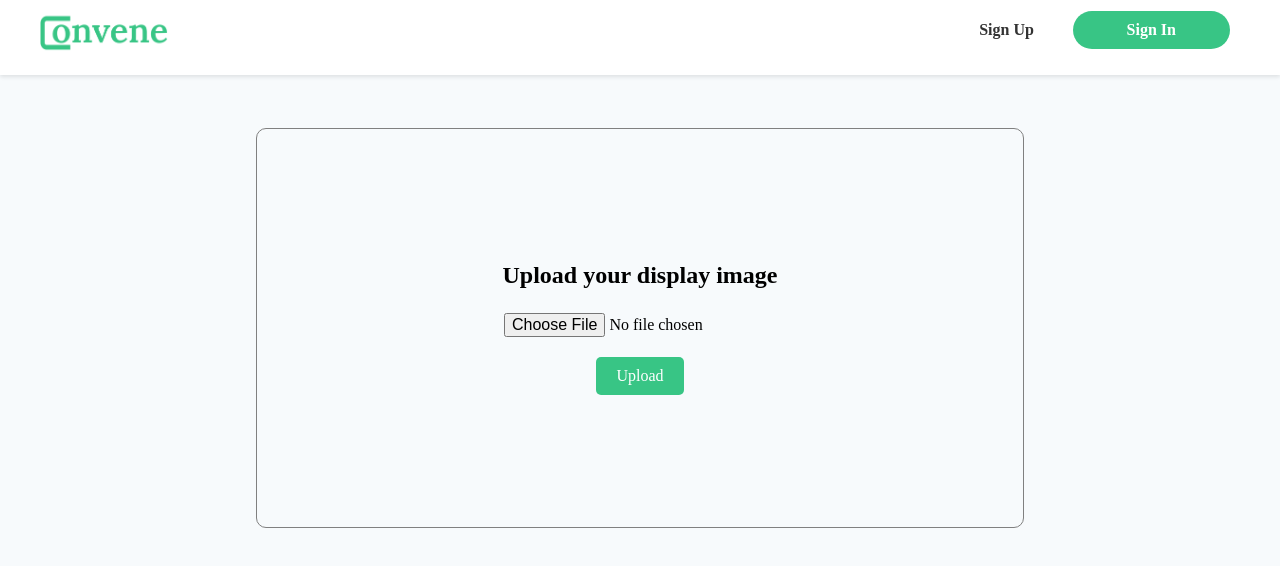
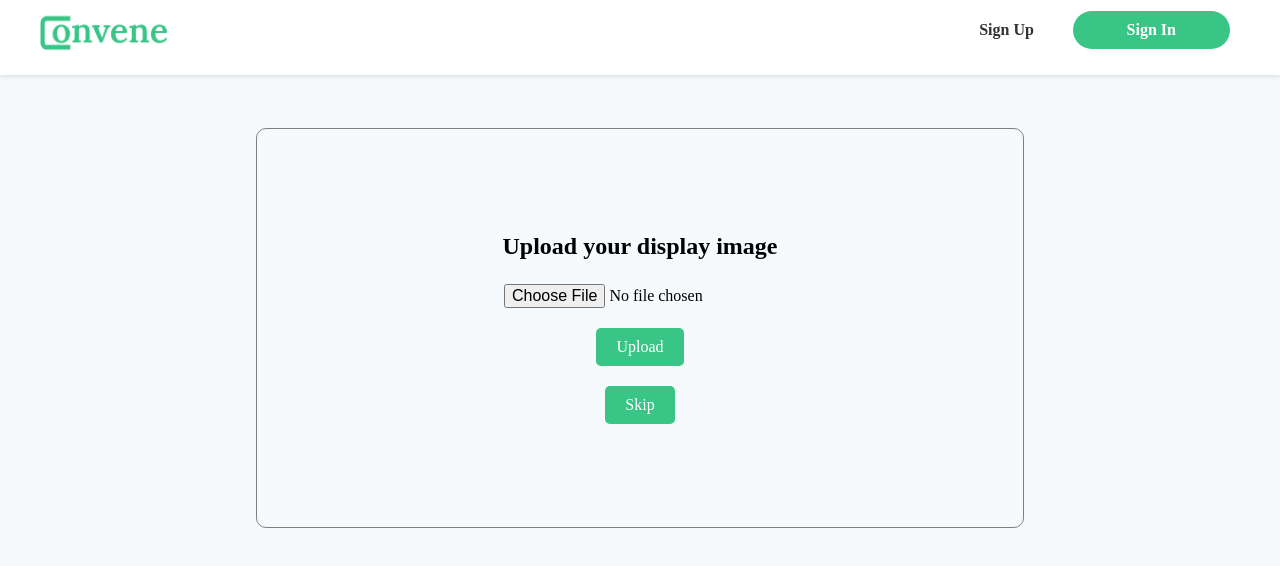
Before and after one commit to ceeygithub/RealConvene, a React (Create React App) app: page /displaypicture in a window 1280 px wide. Shown: the top 566 px of the page. Built offline with nearby package versions, Linux system fonts and the light colour scheme; no server answers.

Commit message:
added skip button

```diff
--- a/src/pages/DisplayPicture.jsx
+++ b/src/pages/DisplayPicture.jsx
@@ -1,18 +1,13 @@
-
 
 // import React, { useState, useEffect } from 'react';
 // import { useNavigate } from 'react-router-dom';
 // import { useAuth } from '../contexts/AuthContext';
-// import { db } from '../Firebase';
 // import DisplayPictureCSS from '../styles/DisplayPicture.module.css';
-
-
-
 
 // const DisplayPicture = () => {
 //   const [image, setImage] = useState(null);
 //   const [uploadProgress, setUploadProgress] = useState(0);
-//   const [profileData, setProfileData] = useState({}); // State to store profile data
+//   const [profileData, setProfileData] = useState({});
 //   const navigate = useNavigate();
 //   const { user, updateUserProfile } = useAuth();
 
@@ -20,21 +15,14 @@
 //     // Fetch profile data when the component mounts
 //     const fetchProfileData = async () => {
 //       try {
-//         const userDocRef = db.collection('users').doc(user.uid);
-//         const docSnapshot = await userDocRef.get();
-//         if (docSnapshot.exists()) {
-//           setProfileData(docSnapshot.data());
-//         } else {
-//           console.error('User document does not exist');
-//         }
+//         setProfileData(await updateUserProfile);
 //       } catch (error) {
 //         console.error('Error fetching profile data:', error);
 //       }
 //     };
 
 //     fetchProfileData(); // Call the fetchProfileData function here
-
-//   }, [user]); // Include 'user' in the dependency array
+//   }, [user, updateUserProfile]);
 
 //   const handleImageChange = (e) => {
 //     if (e.target.files[0]) {
@@ -42,35 +30,39 @@
 //     }
 //   };
 
-//   const handleUpload = async () => {
-//     try {
-//       // Call updateUserProfile and wait for it to complete
-//       await updateUserProfile(profileData, image, setUploadProgress);
 
-//       // After updateUserProfile completes, navigate to the profile page
-//       navigate('/profile');
-//     } catch (error) {
-//       console.error('Error handling upload:', error);
-//       // Handle error as needed
+// const handleUpload = async () => {
+//   try {
+//     if (!image) {
+//       console.error('Image is not selected.');
+//       return;
 //     }
-//   };
+
+//     // Call updateUserProfile and wait for it to complete
+//     await updateUserProfile(profileData, image, setUploadProgress);
+
+//     // After updateUserProfile completes, navigate to the profile page
+//     navigate('/profile');
+//   } catch (error) {
+//     console.error('Error handling upload:', error);
+//     // Handle error as needed
+//   }
+// };
+
 
 //   return (
 //     <div className={DisplayPictureCSS.container}>
-//       <h4>Upload your display image</h4>
+//       <h4 className= {DisplayPictureCSS.heading}>Upload your display image</h4>
 //       <input type="file" accept="image/*" onChange={handleImageChange} />
 //       <button onClick={handleUpload} className={DisplayPictureCSS.uploadButton}>
 //         Upload
 //       </button>
 //       {uploadProgress > 0 && <progress value={uploadProgress} max="100" className={DisplayPictureCSS.progressBar} />}
-//     {Object.keys(profileData).length > 0 && (
-//   <div>
-//     <p>User ID: {profileData.userId}</p>
-//     <p>Email: {profileData.email}</p>
-//     {/* Add other profile data fields here */}
-//   </div>
-// )}
-
+//       {profileData.photoURL && (
+//         <div>
+//           <img src={profileData.photoURL} alt="Profile" />
+//         </div>
+//       )}
 //     </div>
 //   );
 // };
@@ -108,7 +100,6 @@ const DisplayPicture = () => {
     }
   };
 
-
   const handleUpload = async () => {
     try {
       if (!image) {
@@ -127,15 +118,23 @@ const handleUpload = async () => {
     }
   };
 
+  const handleSkip = () => {
+    // Navigate to the profile page without uploading a display picture
+    navigate('/profile');
+  };
 
   return (
     <div className={DisplayPictureCSS.container}>
-      <h4 className= {DisplayPictureCSS.heading}>Upload your display image</h4>
+      <h4 className={DisplayPictureCSS.heading}>Upload your display image</h4>
       <input type="file" accept="image/*" onChange={handleImageChange} />
       <button onClick={handleUpload} className={DisplayPictureCSS.uploadButton}>
         Upload
       </button>
+      <button onClick={handleSkip} className={DisplayPictureCSS.skipButton}>
+        Skip
+      </button>
     {uploadProgress > 0 && <progress value={uploadProgress} max="100" className={DisplayPictureCSS.progressBar} />}
+
       {profileData.photoURL && (
         <div>
           <img src={profileData.photoURL} alt="Profile" />
--- a/src/styles/DisplayPicture.module.css
+++ b/src/styles/DisplayPicture.module.css
@@ -28,7 +28,19 @@
     background-color: #27ae60;
 }
 
-/* .progressBar {
-    margin-top: 200px;
+.progressBar {
+    margin-top: 20px;
     width: 100%;
-} */
+}
+.skipButton{
+    margin-top: 20px;
+        padding: 10px 20px;
+        background-color: var(--pryColor);
+        color: white;
+        border: none;
+        border-radius: 5px;
+        cursor: pointer;
+}
+.skipButton:hover {
+    background-color: #27ae60;
+}
```
Lines whose indentation alone changed are shown as unchanged.
